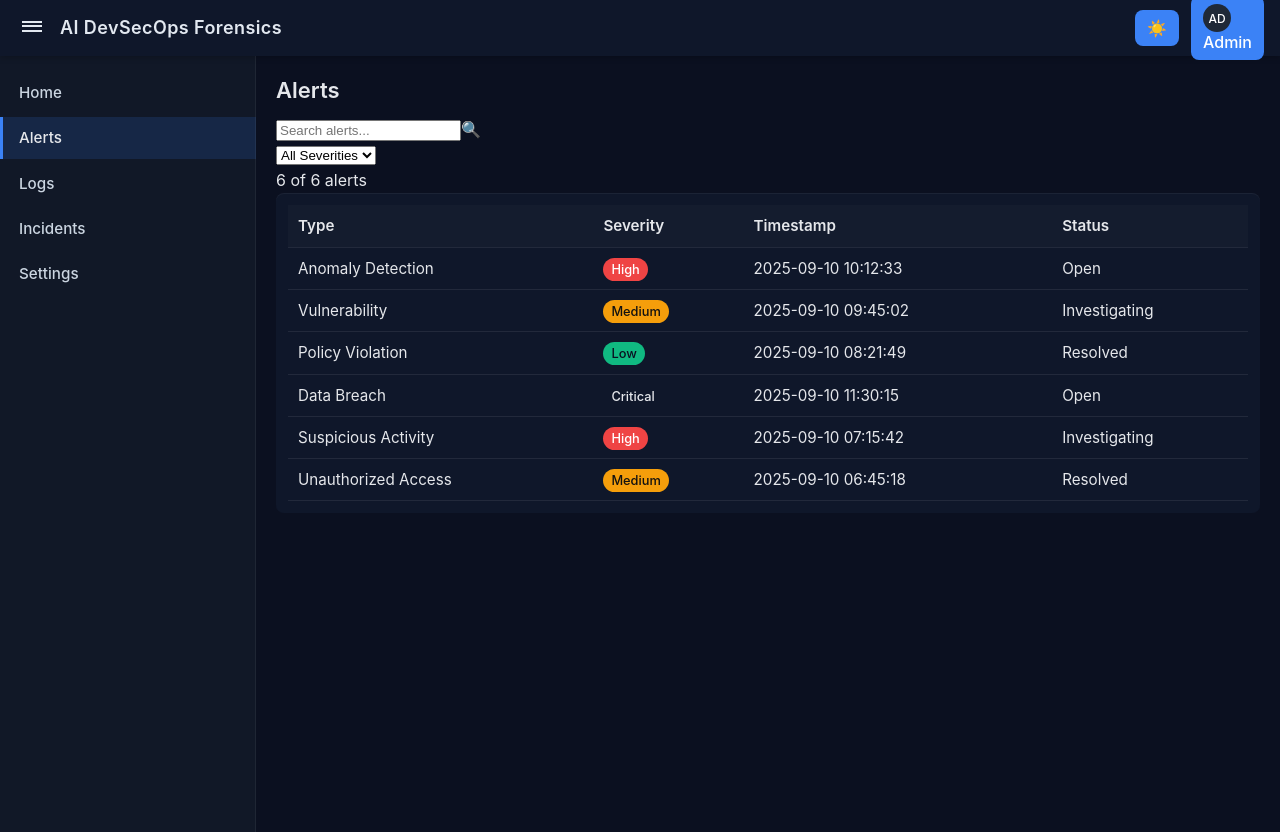
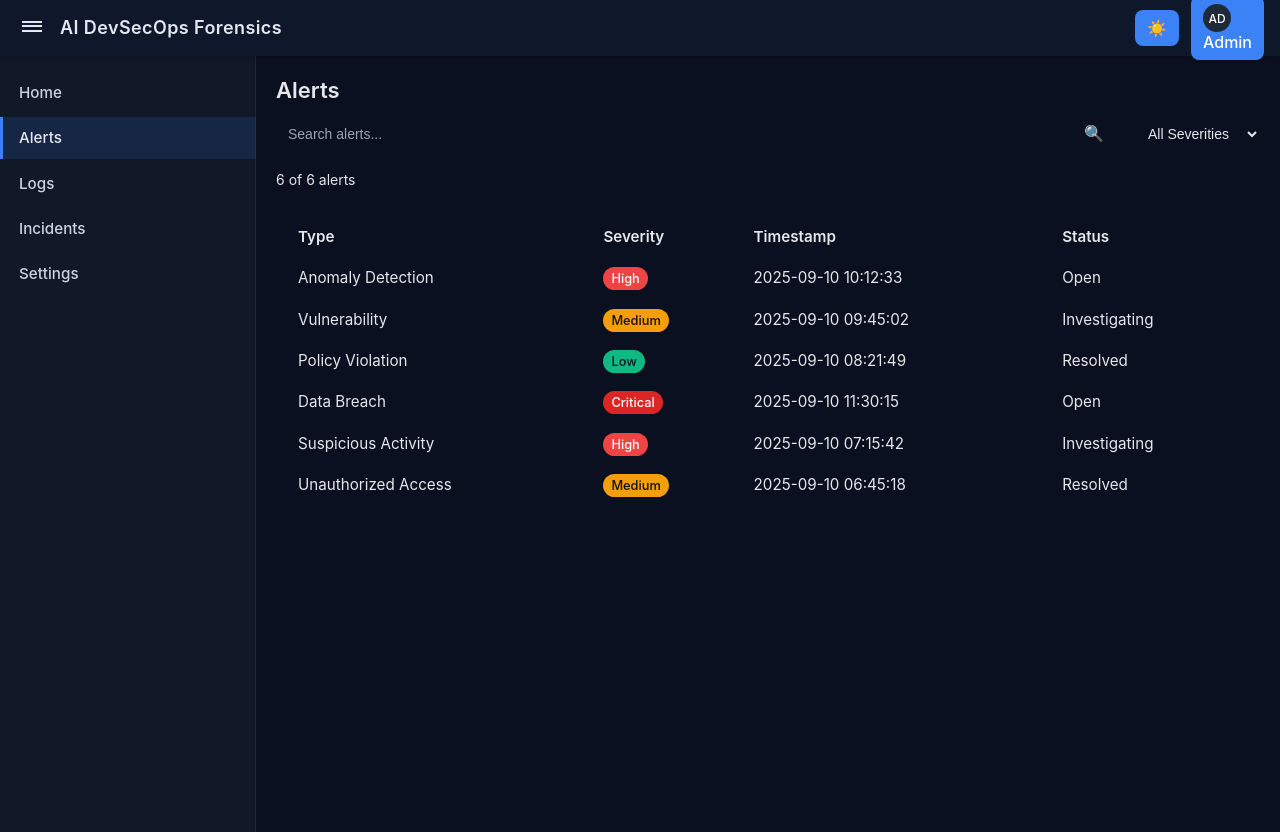
Before and after one commit to hariharan-r06/ai-devsecops-forensics, a React (Vite) app in the folder frontend/: page /alerts in a window 1280 px wide. Built offline with nearby package versions, Linux system fonts and the light colour scheme.

Commit message:
Improve Alerts page styles

```diff
--- a/frontend/src/styles/Alerts.css
+++ b/frontend/src/styles/Alerts.css
@@ -1,8 +1,8 @@
 .table-container {
-	background: #0f172a;
+	background: var(--surface);
 	border-radius: var(--border-radius);
 	padding: clamp(0.5rem, 1.5vw, 0.75rem);
-	box-shadow: 0 1px 0 rgba(255,255,255,0.05) inset;
+	box-shadow: var(--shadow);
 	overflow-x: auto;
 	-webkit-overflow-scrolling: touch;
 }
@@ -17,15 +17,15 @@
 .alerts-table th, .alerts-table td {
 	text-align: left;
 	padding: clamp(0.5rem, 1vw, 0.625rem);
-	border-bottom: 1px solid rgba(255,255,255,0.08);
+	border-bottom: 1px solid var(--border);
 	white-space: nowrap;
 	line-height: 1.4;
 }
 
 .alerts-table th {
 	font-weight: 600;
-	color: #e5e7eb;
-	background: rgba(255,255,255,0.02);
+	color: var(--text);
+	background: var(--surface-2);
 }
 
 .badge {
@@ -36,10 +36,93 @@
 	white-space: nowrap;
 }
 
+.badge--critical { background: #dc2626; color: #fff; }
 .badge--high { background: #ef4444; color: #fff; }
 .badge--medium { background: #f59e0b; color: #111; }
 .badge--low { background: #10b981; color: #0b1020; }
 
+/* Alerts Controls */
+.alerts-controls {
+	display: flex;
+	gap: 1rem;
+	margin-bottom: 1rem;
+	flex-wrap: wrap;
+	align-items: center;
+}
+
+.search-container {
+	position: relative;
+	flex: 1;
+	min-width: 12rem;
+}
+
+.search-input {
+	width: 100%;
+	padding: 0.5rem 2.5rem 0.5rem 0.75rem;
+	background: var(--surface-2);
+	border: 1px solid var(--border);
+	border-radius: var(--border-radius);
+	color: var(--text);
+	font-size: 0.875rem;
+	transition: border-color var(--transition-speed) ease, box-shadow var(--transition-speed) ease;
+}
+
+.search-input:focus {
+	outline: none;
+	border-color: var(--accent);
+	box-shadow: 0 0 0 3px rgba(0, 123, 255, 0.15);
+}
+
+.search-input::placeholder {
+	color: #9ca3af;
+}
+
+.search-icon {
+	position: absolute;
+	right: 0.75rem;
+	top: 50%;
+	transform: translateY(-50%);
+	color: #9ca3af;
+	pointer-events: none;
+}
+
+.filter-container {
+	flex-shrink: 0;
+}
+
+.severity-filter {
+	padding: 0.5rem 0.75rem;
+	background: var(--surface-2);
+	border: 1px solid var(--border);
+	border-radius: var(--border-radius);
+	color: var(--text);
+	font-size: 0.875rem;
+	cursor: pointer;
+	transition: border-color var(--transition-speed) ease, box-shadow var(--transition-speed) ease;
+	min-width: 8rem;
+}
+
+.severity-filter:focus {
+	outline: none;
+	border-color: var(--accent);
+	box-shadow: 0 0 0 3px rgba(0, 123, 255, 0.15);
+}
+
+.alerts-summary {
+	margin-bottom: 0.75rem;
+}
+
+.alerts-count {
+	font-size: 0.875rem;
+	color: var(--muted);
+}
+
+.no-results {
+	text-align: center;
+	color: var(--muted);
+	font-style: italic;
+	padding: 2rem;
+}
 
 @media screen and (min-width: 1024px) {
 	.alerts-table {
@@ -61,6 +144,20 @@
 
 /* Mobile: Compact table */
 @media screen and (max-width: 767px) {
+	.alerts-controls {
+		flex-direction: column;
+		gap: 0.75rem;
+		align-items: stretch;
+	}
+
+	.search-container {
+		min-width: auto;
+	}
+
+	.severity-filter {
+		min-width: auto;
+	}
+
 	.alerts-table {
 		font-size: 0.85rem;
 		min-width: 32rem;
@@ -77,7 +174,6 @@
 	}
 }
 
-
 @media screen and (max-width: 480px) {
 	.alerts-table {
 		font-size: 0.8rem;
```
